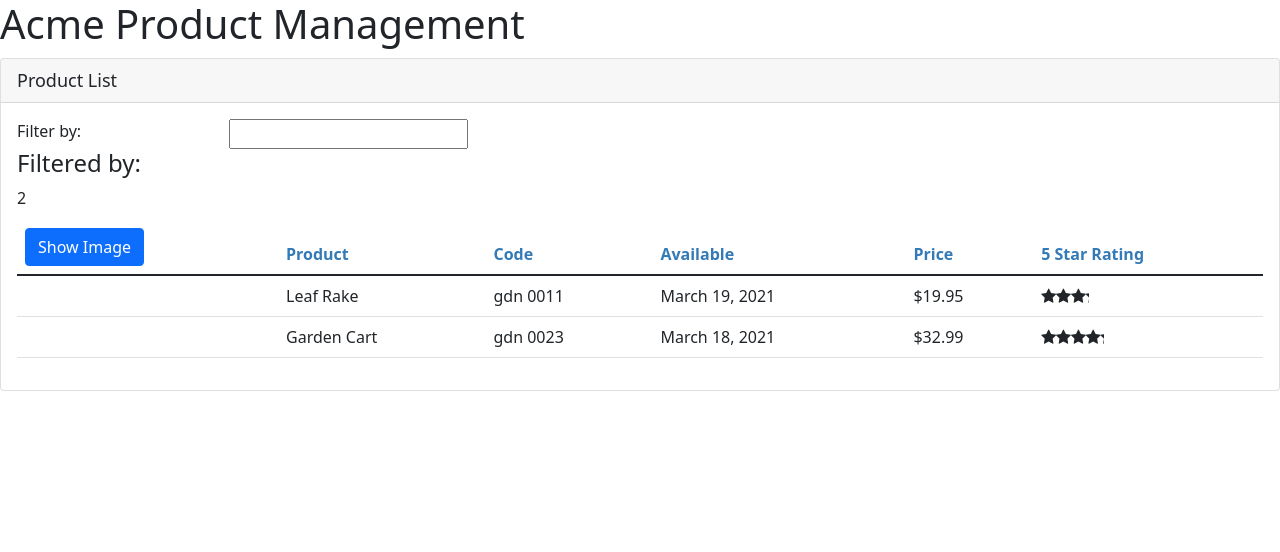
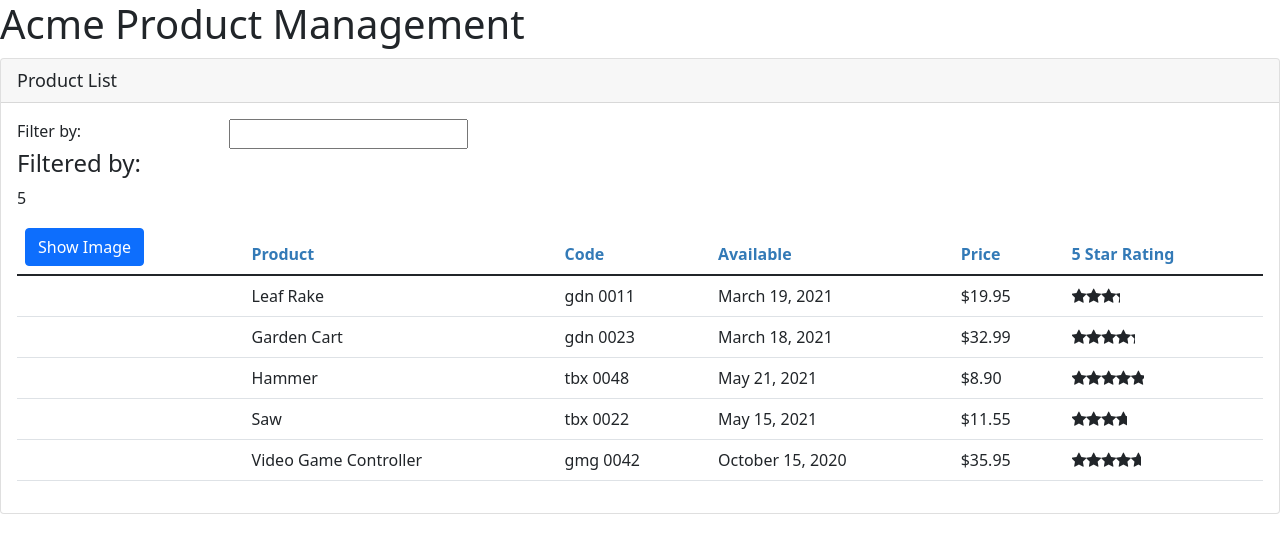
Before and after one commit to gokul-sarath07/Angular-Getting-Started-Course, an Angular app: page / in a window 1280 px wide. Shown: the top 552 px of the page. Built offline with nearby package versions, Linux system fonts and the light colour scheme.

Commit message:
Services and Dependency Injection.

```diff
--- a/src/app/products/product-list.component.ts
+++ b/src/app/products/product-list.component.ts
@@ -1,5 +1,6 @@
 import { Component, OnInit } from "@angular/core";
 import { IProduct } from "./product";
+import { ProductService } from "./product.service";
 
 @Component({
     selector: 'pm-products',
@@ -7,10 +8,14 @@
     styleUrls: ['./product-list.component.css',]
 })
 export class ProductListComponent implements OnInit {
+  constructor(private productService: ProductService) {}
+
   pageTitle: string = 'Product List';
   imageWidth: number = 50;
   imageMargin: number = 2;
   showImage: boolean = false;
+  products: IProduct[] = [];
+  filteredProducts: IProduct[] = [];
 
   private _filterItem: string = '';
   get filterItem() {
@@ -22,36 +27,13 @@
     this.filteredProducts = this.performFilter(value);
   }
 
-    products: IProduct[] = [
-      {
-        "productId": 1,
-        "productName": "Leaf Rake",
-        "productCode": "GDN-0011",
-        "releaseDate": "March 19, 2021",
-        "description": "Leaf rake with 48-inch wooden handle.",
-        "price": 19.95,
-        "starRating": 3.2,
-        "imageUrl": "assets/images/leaf_rake.png"
-      },
-      {
-        "productId": 2,
-        "productName": "Garden Cart",
-        "productCode": "GDN-0023",
-        "releaseDate": "March 18, 2021",
-        "description": "15 gallon capacity rolling garden cart",
-        "price": 32.99,
-        "starRating": 4.2,
-        "imageUrl": "assets/images/garden_cart.png"
-      }
-    ];
-    filteredProducts: IProduct[] = this.products;
-
   toggleImage(): void {
     this.showImage = !this.showImage;
   }
 
   ngOnInit(): void {
-      console.log('In OnInit');
+    this.products = this.productService.getProducts();
+    this.filteredProducts = this.products;
   }
 
   performFilter(filterBy: string): IProduct[] {
--- /dev/null
+++ b/src/app/products/product.service.ts
@@ -0,0 +1,63 @@
+import { Injectable } from "@angular/core";
+import { IProduct } from "./product";
+
+@Injectable({
+    providedIn: 'root'
+})
+export class ProductService {
+
+    getProducts(): IProduct[] {
+        return [
+            {
+              "productId": 1,
+              "productName": "Leaf Rake",
+              "productCode": "GDN-0011",
+              "releaseDate": "March 19, 2021",
+              "description": "Leaf rake with 48-inch wooden handle.",
+              "price": 19.95,
+              "starRating": 3.2,
+              "imageUrl": "assets/images/leaf_rake.png"
+            },
+            {
+              "productId": 2,
+              "productName": "Garden Cart",
+              "productCode": "GDN-0023",
+              "releaseDate": "March 18, 2021",
+              "description": "15 gallon capacity rolling garden cart",
+              "price": 32.99,
+              "starRating": 4.2,
+              "imageUrl": "assets/images/garden_cart.png"
+            },
+            {
+              "productId": 5,
+              "productName": "Hammer",
+              "productCode": "TBX-0048",
+              "releaseDate": "May 21, 2021",
+              "description": "Curved claw steel hammer",
+              "price": 8.9,
+              "starRating": 4.8,
+              "imageUrl": "assets/images/hammer.png"
+            },
+            {
+              "productId": 8,
+              "productName": "Saw",
+              "productCode": "TBX-0022",
+              "releaseDate": "May 15, 2021",
+              "description": "15-inch steel blade hand saw",
+              "price": 11.55,
+              "starRating": 3.7,
+              "imageUrl": "assets/images/saw.png"
+            },
+            {
+              "productId": 10,
+              "productName": "Video Game Controller",
+              "productCode": "GMG-0042",
+              "releaseDate": "October 15, 2020",
+              "description": "Standard two-button video game controller",
+              "price": 35.95,
+              "starRating": 4.6,
+              "imageUrl": "assets/images/xbox-controller.png"
+            }
+          ]
+    }
+}
```
Lines whose indentation alone changed are shown as unchanged.
